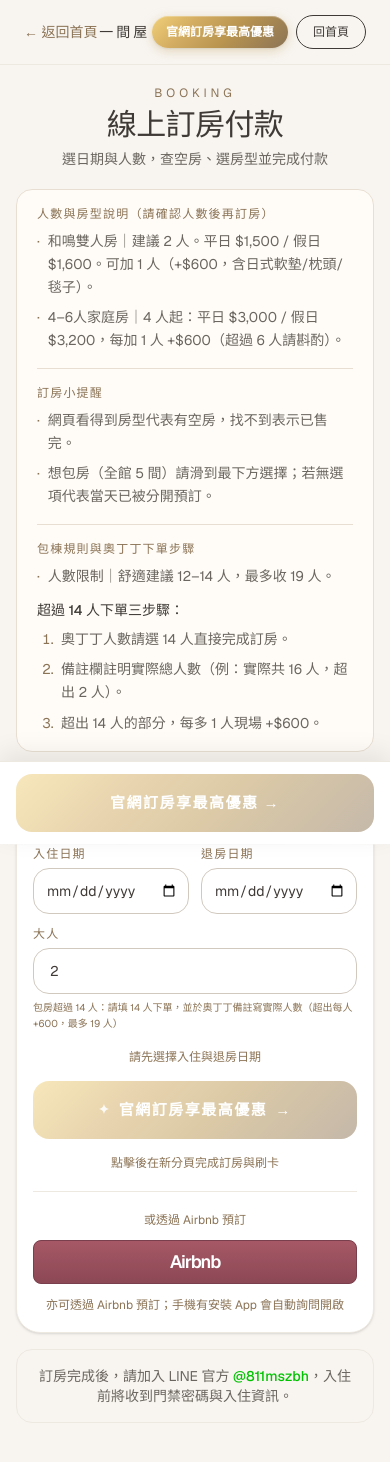
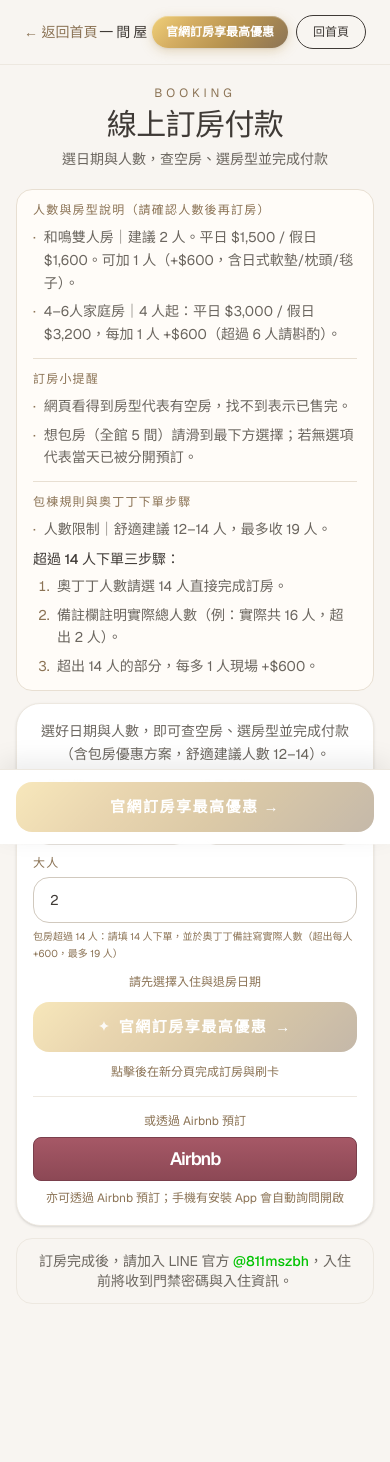
Before and after one commit to hamywu2222-cpu/yijianwu-booking, a Next.js app: page /booking in a window 390 px wide. Shown: the top 1462 px of the page. After the commit the page ends 1416 px from the top, so only its background shows below. Built offline with nearby package versions, Linux system fonts and the light colour scheme; no server answers.

Commit message:
Compact layout sections and move reviews below rooms

```diff
--- a/app/globals.css
+++ b/app/globals.css
@@ -701,11 +701,11 @@ input:focus, select:focus, textarea:focus {
 }
 
 .google-review-card {
-  width: min(100%, 20rem);
+  width: min(100%, 16rem);
 }
 
 @media (min-width: 768px) {
   .google-review-card {
-    width: 18rem;
+    width: 15rem;
   }
 }
--- a/app/page.tsx
+++ b/app/page.tsx
@@ -59,22 +59,22 @@ const RENOVATION_IMAGES = {
 
 function AboutAmenityStrip() {
   return (
-    <div className="mt-7 max-w-2xl mx-auto rounded-2xl border border-[#EDE8E0]/90 bg-white/50 px-3 py-3 md:px-4 md:py-3.5">
-      <p className="text-[10px] tracking-[3px] text-[#8B7355] mb-2.5">入住配套</p>
-      <ul className="flex flex-wrap justify-center gap-1.5 md:gap-2">
+    <div className="mt-4 max-w-2xl mx-auto rounded-2xl border border-[#EDE8E0]/90 bg-white/50 px-3 py-2.5 md:px-3.5 md:py-3">
+      <p className="text-[10px] tracking-[3px] text-[#8B7355] mb-1.5">入住配套</p>
+      <ul className="flex flex-wrap justify-center gap-1 md:gap-1.5">
         {ABOUT_AMENITIES.map(({ icon, label }) => (
           <li
             key={label}
-            className="inline-flex items-center gap-1.5 rounded-full border border-[#E8DFD2] bg-[#FFFCF8] px-2.5 py-1 text-[11px] md:text-xs text-[#6B665F] leading-snug"
+            className="inline-flex items-center gap-1 rounded-full border border-[#E8DFD2] bg-[#FFFCF8] px-2 py-0.5 text-[10px] md:text-[11px] text-[#6B665F] leading-snug"
           >
-            <span aria-hidden className="text-[12px] leading-none shrink-0">
+            <span aria-hidden className="text-[11px] leading-none shrink-0">
               {icon}
             </span>
             <span>{label}</span>
           </li>
         ))}
       </ul>
-      <p className="mt-2.5 text-[10px] md:text-xs text-[#8B7355] leading-relaxed">
+      <p className="mt-1.5 text-[10px] text-[#8B7355] leading-relaxed">
         行李寄放：入住前後如需暫放，歡迎事先透過 LINE 或電話洽詢。
       </p>
     </div>
@@ -346,15 +346,15 @@ export default function YijianwuWebsite() {
       </section>
 
       {/* 關於我們 + 位置 */}
-      <section id="about" className="max-w-4xl mx-auto px-6 py-20 scroll-mt-28 md:scroll-mt-20 text-center">
-        <div className="text-[#8B7355] text-xs tracking-[4px] mb-3">A QUIET RETREAT BY THE STATION</div>
-        <h2 className="text-5xl font-light tracking-tight mb-6 font-playfair">
+      <section id="about" className="max-w-4xl mx-auto px-6 py-10 md:py-12 scroll-mt-28 md:scroll-mt-20 text-center">
+        <div className="text-[#8B7355] text-xs tracking-[4px] mb-1.5">A QUIET RETREAT BY THE STATION</div>
+        <h2 className="text-3xl md:text-4xl font-light tracking-tight mb-3 font-playfair">
           在福隆車站旁，<br />有一間溫柔的福隆背包客棧。
         </h2>
-        <p className="max-w-xl mx-auto text-base text-[#6B665F] leading-relaxed mb-4">
+        <p className="max-w-xl mx-auto text-sm text-[#6B665F] leading-relaxed mb-3">
           坐落新北貢寮，福隆車站步行 30 秒即達。一間屋・駅前宿是 2026 年 5 月全新裝潢的福隆青年旅館與日式民宿，溫潤和風空間，專注寧靜與細節，也是前往草嶺古道與舊草嶺隧道的便利住宿據點。
         </p>
-        <div className="flex flex-wrap justify-center gap-x-6 gap-y-1 text-sm text-[#8B7355]">
+        <div className="flex flex-wrap justify-center gap-x-4 gap-y-1 text-xs text-[#8B7355]">
           <div>福隆車站步行 30 秒</div>
           <div>2026年5月全新裝潢</div>
           <div>LINE 接收入住門禁密碼</div>
@@ -526,28 +526,28 @@ export default function YijianwuWebsite() {
         </div>
       </section>
 
-      <section id="booking" className="max-w-4xl mx-auto px-6 py-12 md:py-20 scroll-mt-28 md:scroll-mt-20 border-t border-[#EDE8E0] bg-[#F8F5F1]">
-        <div className="text-center mb-6 md:mb-10">
-          <div className="text-[#8B7355] text-xs tracking-[4px] mb-2">BOOKING</div>
+      {/* Google 評價 */}
+      <section id="reviews" className="bg-[#F8F5F1] py-8 md:py-10 scroll-mt-28 md:scroll-mt-20 border-t border-[#EDE8E0]">
+        <div className="max-w-5xl mx-auto">
+          <div className="text-center px-6 mb-4">
+            <div className="text-[#8B7355] text-xs tracking-[4px] mb-1.5">留言板</div>
+            <h2 className="text-3xl font-light tracking-tight mb-1.5">旅客怎麼說</h2>
+            <p className="mx-auto max-w-lg text-xs md:text-sm text-[#6B665F] leading-relaxed">
+              左右滑動瀏覽 Google 評價
+            </p>
+          </div>
+          <GoogleReviews />
+        </div>
+      </section>
+
+      <section id="booking" className="max-w-4xl mx-auto px-6 py-8 md:py-10 scroll-mt-28 md:scroll-mt-20 border-t border-[#EDE8E0] bg-[#F8F5F1]">
+        <div className="text-center mb-4 md:mb-5">
+          <div className="text-[#8B7355] text-xs tracking-[4px] mb-1.5">BOOKING</div>
           <h2 className="text-3xl md:text-5xl font-light tracking-tight mb-2">{BOOKING_CTA.sectionTitle}</h2>
           <p className="text-sm md:text-base text-[#6B665F] font-medium">{BOOKING_CTA.sectionSubtitle}</p>
         </div>
 
         <OwltingBookingSection />
-      </section>
-
-      {/* Google 評價 */}
-      <section id="reviews" className="bg-[#F8F5F1] py-16 scroll-mt-28 md:scroll-mt-20 border-t border-[#EDE8E0]">
-        <div className="max-w-5xl mx-auto">
-          <div className="text-center px-6 mb-10">
-            <div className="text-[#8B7355] text-xs tracking-[4px] mb-3">留言板</div>
-            <h2 className="text-4xl font-light tracking-tight mb-3">旅客怎麼說</h2>
-            <p className="mx-auto max-w-lg text-sm text-[#6B665F] leading-relaxed">
-              來自 Google 商家的真實評價，左右滑動瀏覽；想留言請點「到 Google 寫評論」。
-            </p>
-          </div>
-          <GoogleReviews />
-        </div>
       </section>
 
       {/* 福隆風景 — 住這裡，風景就在門外 */}
--- a/components/OwltingBookingSection.tsx
+++ b/components/OwltingBookingSection.tsx
@@ -28,7 +28,7 @@ const dateInputClass =
   'booking-date-input w-full min-w-0 max-w-full box-border border border-[#D1C9BE] rounded-2xl px-3 sm:px-4 py-3 text-sm text-[#3F3A36] bg-white';
 const labelClass = 'block text-xs font-medium tracking-widest text-[#8B7355] mb-1.5';
 const bookingButtonClass =
-  'primary-booking-btn flex w-full items-center justify-center gap-2 rounded-2xl px-8 py-[18px] text-[15px] tracking-[1.5px]';
+  'primary-booking-btn flex w-full items-center justify-center gap-2 rounded-2xl px-8 py-3.5 text-[15px] tracking-[1.5px]';
 
 function AirbnbClassicMark() {
   return (
@@ -40,7 +40,7 @@ function AirbnbClassicMark() {
 
 function OwlNestTipList({ items }: { items: readonly string[] }) {
   return (
-    <ul className="space-y-2">
+    <ul className="space-y-1.5">
       {items.map((tip) => (
         <li key={tip} className="flex gap-2">
           <span className="text-[#8B7355] shrink-0">·</span>
@@ -56,20 +56,20 @@ function OwlNestAvailabilityTips() {
   const sectionTitleClass = 'text-xs font-medium tracking-widest text-[#8B7355] mb-2';
 
   return (
-    <div className="rounded-2xl border border-[#E8DFD2] bg-[#FFFCF8] px-5 py-4 text-sm text-[#6B665F] leading-relaxed space-y-4">
+    <div className="rounded-2xl border border-[#E8DFD2] bg-[#FFFCF8] px-4 py-3 text-sm text-[#6B665F] leading-relaxed space-y-3">
       <div>
         <p className={sectionTitleClass}>{guest.title}</p>
         <OwlNestTipList items={guest.lines} />
       </div>
-      <div className="border-t border-[#E8DFD2] pt-4">
+      <div className="border-t border-[#E8DFD2] pt-3">
         <p className={sectionTitleClass}>{booking.title}</p>
         <OwlNestTipList items={booking.lines} />
       </div>
-      <div className="border-t border-[#E8DFD2] pt-4">
+      <div className="border-t border-[#E8DFD2] pt-3">
         <p className={sectionTitleClass}>{packageSection.title}</p>
         <OwlNestTipList items={packageSection.lines} />
-        <p className="mt-3 text-sm font-medium text-[#3F3A36]">{packageSection.stepsTitle}</p>
-        <ol className="mt-2 space-y-2 pl-5 list-decimal marker:text-[#8B7355]">
+        <p className="mt-2 text-sm font-medium text-[#3F3A36]">{packageSection.stepsTitle}</p>
+        <ol className="mt-1.5 space-y-1.5 pl-5 list-decimal marker:text-[#8B7355]">
           {packageSection.steps.map((step) => (
             <li key={step} className="pl-1">
               {step}
@@ -131,15 +131,15 @@ export default function OwltingBookingSection() {
   }, []);
 
   return (
-    <div ref={sectionRef} className="min-w-0 space-y-4 md:space-y-6 pb-24 md:pb-0">
+    <div ref={sectionRef} className="min-w-0 space-y-3 md:space-y-4 pb-20 md:pb-0">
       <OwlNestAvailabilityTips />
 
-      <div className="overflow-hidden rounded-3xl border border-[#EDE8E0] bg-white p-4 md:p-8 shadow-sm">
-        <p className="text-sm text-[#6B665F] leading-relaxed mb-4 md:mb-6 text-center">
+      <div className="overflow-hidden rounded-3xl border border-[#EDE8E0] bg-white p-4 md:p-5 shadow-sm">
+        <p className="text-sm text-[#6B665F] leading-relaxed mb-3 md:mb-4 text-center">
           {BOOKING_CTA.intro}
         </p>
 
-        <div className="grid min-w-0 grid-cols-2 sm:grid-cols-3 gap-3 md:gap-4 mb-4 md:mb-6">
+        <div className="grid min-w-0 grid-cols-2 sm:grid-cols-3 gap-2.5 md:gap-3 mb-3 md:mb-4">
           <div className="min-w-0">
             <label htmlFor="owlnest-check-in" className={labelClass}>
               入住日期
@@ -196,11 +196,11 @@ export default function OwltingBookingSection() {
         </div>
 
         {isReady ? (
-          <p className="mb-4 rounded-2xl border border-[#E8DFD2] bg-[#F8F5F1] px-4 py-3 text-center text-xs text-[#6B665F]">
+          <p className="mb-3 rounded-2xl border border-[#E8DFD2] bg-[#F8F5F1] px-4 py-2.5 text-center text-xs text-[#6B665F]">
             將帶入奧丁丁訂房頁：<span className="font-medium text-[#3F3A36]">{searchSummary}</span>
           </p>
         ) : (
-          <p className="mb-4 text-center text-xs text-[#8B7355]">請先選擇入住與退房日期</p>
+          <p className="mb-3 text-center text-xs text-[#8B7355]">請先選擇入住與退房日期</p>
         )}
 
         <button
@@ -216,12 +216,12 @@ export default function OwltingBookingSection() {
           <span aria-hidden>→</span>
         </button>
 
-        <p className="mt-4 text-center text-xs text-[#8B7355]">
+        <p className="mt-3 text-center text-xs text-[#8B7355]">
           {isReady ? '已帶入日期與人數，點擊後在新分頁完成訂房與刷卡' : BOOKING_CTA.note}
         </p>
 
-        <div className="mt-5 pt-5 border-t border-[#EDE8E0] text-center">
-          <p className="text-xs text-[#8B7355] mb-3">或透過 Airbnb 預訂</p>
+        <div className="mt-4 pt-4 border-t border-[#EDE8E0] text-center">
+          <p className="text-xs text-[#8B7355] mb-2">或透過 Airbnb 預訂</p>
           <a
             href={AIRBNB_BOOKING.url}
             target="_blank"
@@ -231,11 +231,11 @@ export default function OwltingBookingSection() {
           >
             <AirbnbClassicMark />
           </a>
-          <p className="mt-3 text-xs text-[#8B7355] leading-relaxed">{AIRBNB_BOOKING.note}</p>
+          <p className="mt-2 text-xs text-[#8B7355] leading-relaxed">{AIRBNB_BOOKING.note}</p>
         </div>
       </div>
 
-      <div className="rounded-2xl border border-[#EDE8E0] bg-[#F8F5F1] px-5 py-4 text-center text-sm text-[#6B665F]">
+      <div className="rounded-2xl border border-[#EDE8E0] bg-[#F8F5F1] px-4 py-3 text-center text-sm text-[#6B665F]">
         <p>
           訂房完成後，請加入 LINE 官方{' '}
           <a
--- a/components/SiteNav.tsx
+++ b/components/SiteNav.tsx
@@ -11,8 +11,8 @@ const SCROLL_FADE_DISTANCE = 64;
 const NAV_LINKS = [
   { href: '#about', label: '簡介' },
   { href: '#rooms', label: '房間' },
+  { href: '#reviews', label: '留言板' },
   { href: '#booking', label: '訂房' },
-  { href: '#reviews', label: '留言板' },
   { href: '#location', label: '位置' },
 ] as const;
 
```
Also changed, not shown: components/GoogleReviews.tsx (+25 -31 lines), 1 other file (tests, documents, lock files or other folders).
